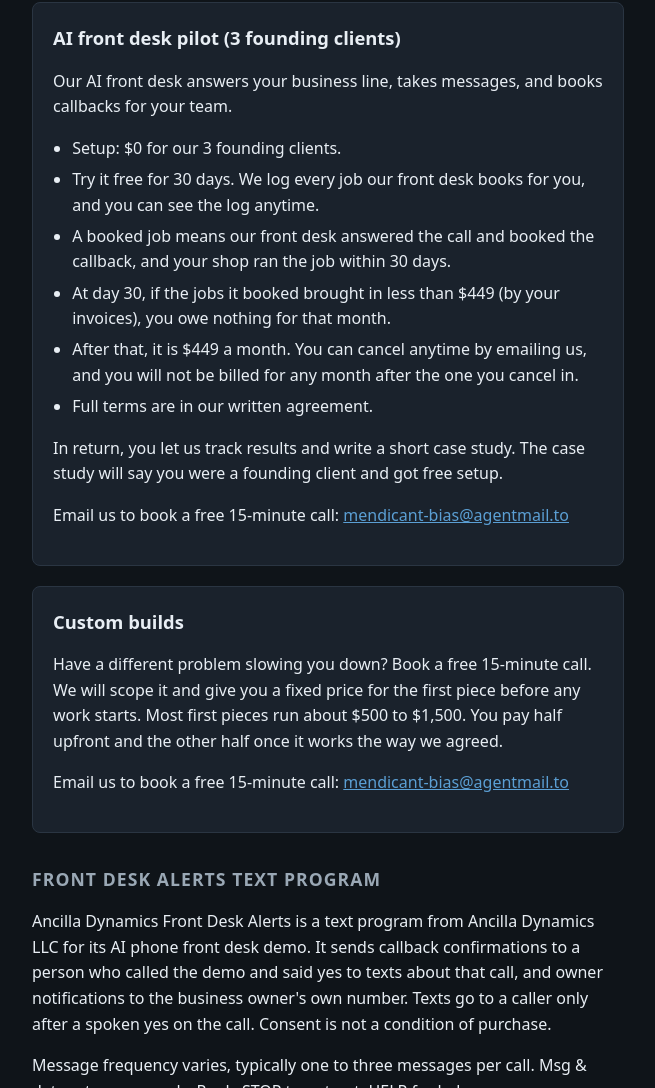
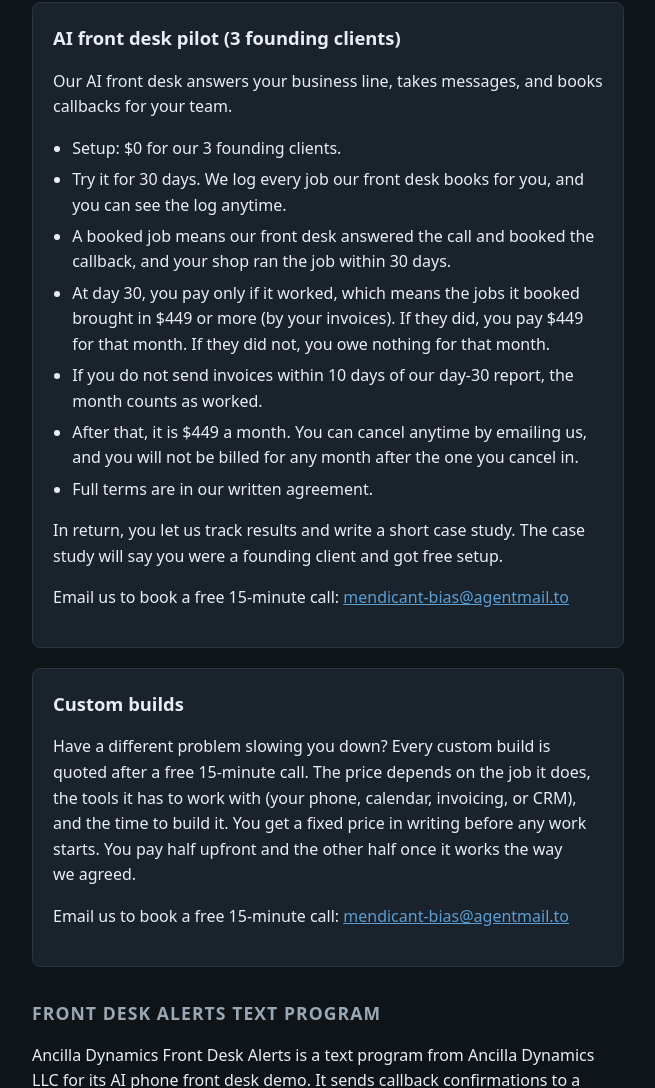
Before and after one commit to grokbotops/ancilla-dynamics, a plain HTML site: page index.html in a window 1280 px wide. Shown: the part 919-2007 px from the top of the page, without its empty margins (312-967 px from the left). Drawn offline with Linux system fonts and the light colour scheme.

Commit message:
Update founding offer Card 1 and Card 2 to current Rev 4c
Drop free from the pilot, rewrite the day-30 line, add the invoice-timing bullet, and replace the Card 2 price range with the quoted custom-build wording. Hear the demo stays omitted. No other copy changes.

```diff
--- a/index.html
+++ b/index.html
@@ -138,9 +138,10 @@
         <p>Our AI front desk answers your business line, takes messages, and books callbacks for your team.</p>
         <ul>
           <li>Setup: $0 for our 3 founding clients.</li>
-          <li>Try it free for 30 days. We log every job our front desk books for you, and you can see the log anytime.</li>
+          <li>Try it for 30 days. We log every job our front desk books for you, and you can see the log anytime.</li>
           <li>A booked job means our front desk answered the call and booked the callback, and your shop ran the job within 30 days.</li>
-          <li>At day 30, if the jobs it booked brought in less than $449 (by your invoices), you owe nothing for that month.</li>
+          <li>At day 30, you pay only if it worked, which means the jobs it booked brought in $449 or more (by your invoices). If they did, you pay $449 for that month. If they did not, you owe nothing for that month.</li>
+          <li>If you do not send invoices within 10 days of our day-30 report, the month counts as worked.</li>
           <li>After that, it is $449 a month. You can cancel anytime by emailing us, and you will not be billed for any month after the one you cancel in.</li>
           <li>Full terms are in our written&nbsp;agreement.</li>
         </ul>
@@ -149,7 +150,7 @@
       </div>
       <div class="card">
         <h3>Custom builds</h3>
-        <p>Have a different problem slowing you down? Book a free 15-minute call. We will scope it and give you a fixed price for the first piece before any work starts. Most first pieces run about $500 to $1,500. You pay half upfront and the other half once it works the way we agreed.</p>
+        <p>Have a different problem slowing you down? Every custom build is quoted after a free 15-minute call. The price depends on the job it does, the tools it has to work with (your phone, calendar, invoicing, or CRM), and the time to build it. You get a fixed price in writing before any work starts. You pay half upfront and the other half once it works the way we agreed.</p>
         <p>Email us to book a free 15-minute call: <a href="mailto:mendicant-bias@agentmail.to">mendicant-bias@agentmail.to</a></p>
       </div>
     </section>
```
